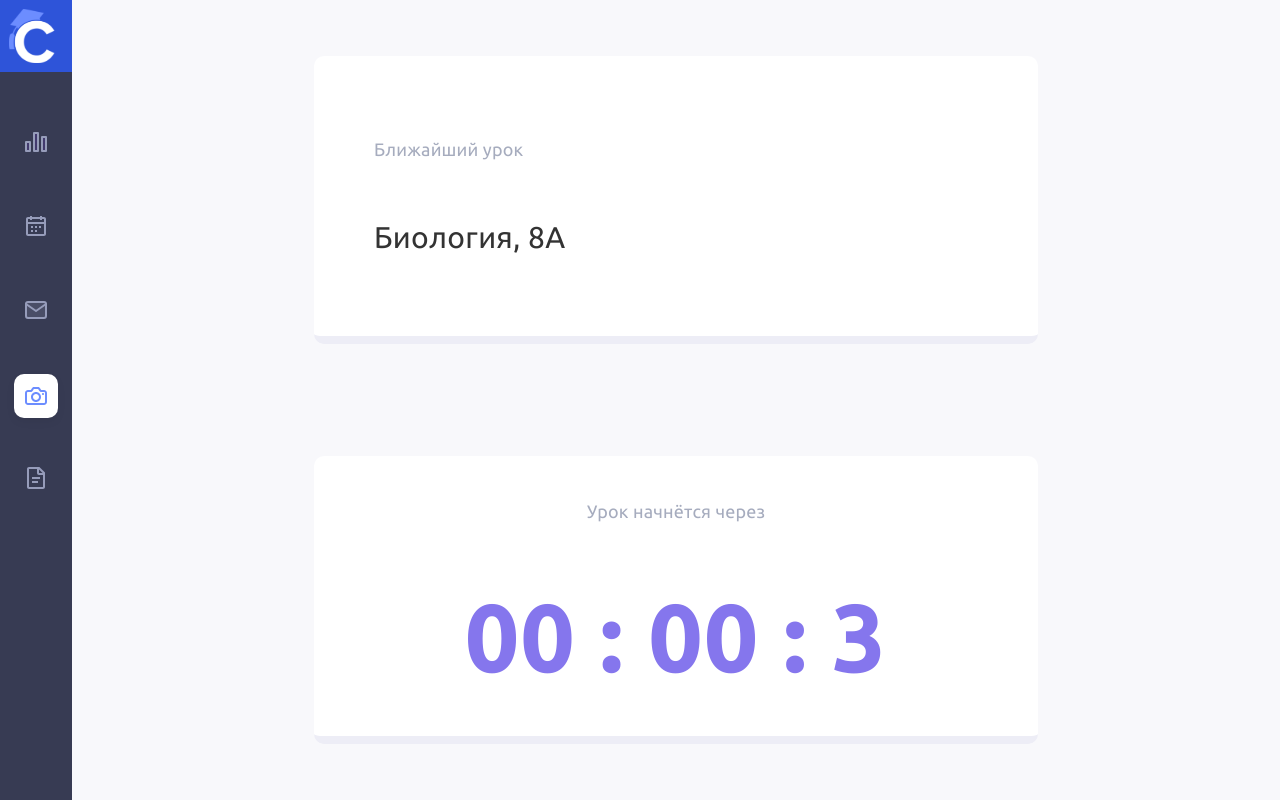
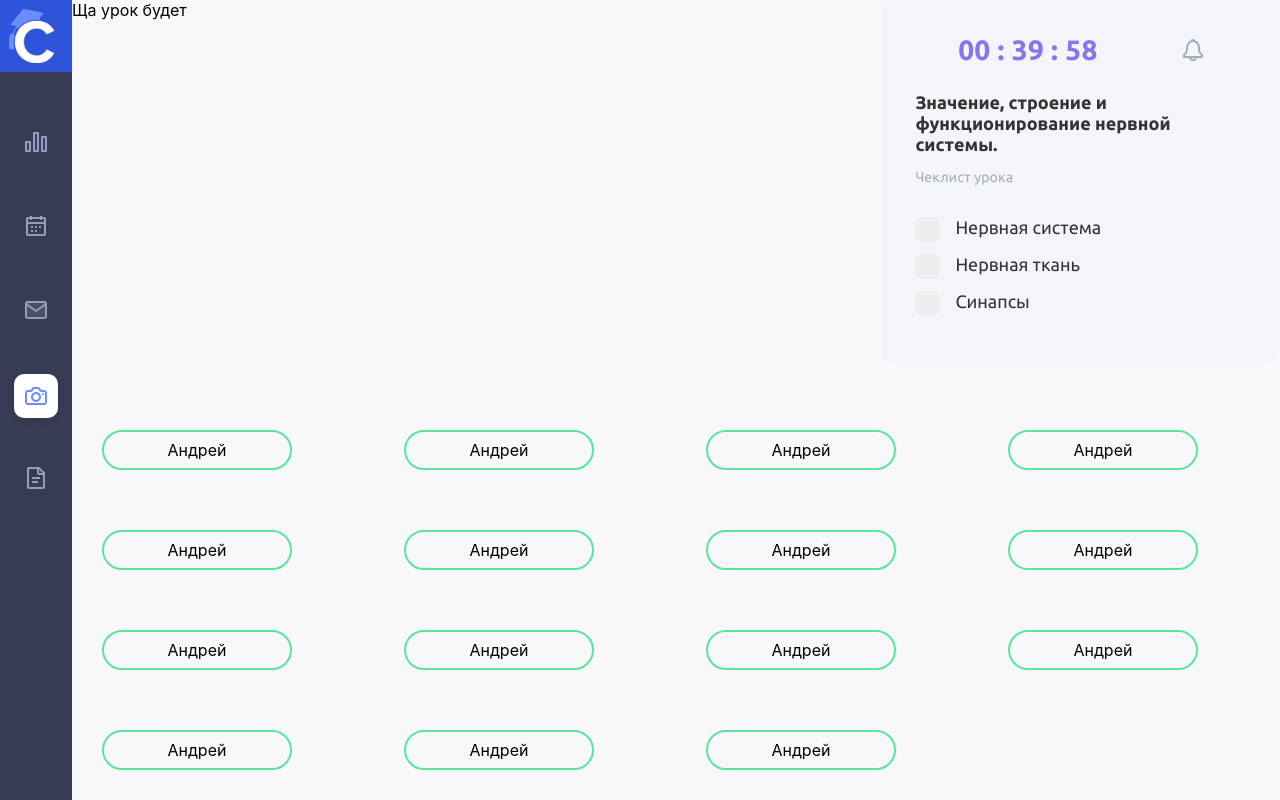
Before and after one commit to dashawebb/vHack, a React (Create React App) app: page / in a window 1280 px wide. Both pictures are taken after a click on the element 36 px from the left and 396 px from the top of the page. Built offline with nearby package versions, Linux system fonts and the light colour scheme; no server answers.

Commit message:
lesson content block added

```diff
--- a/src/components/Lesson/Lesson.js
+++ b/src/components/Lesson/Lesson.js
@@ -1,32 +1,11 @@
 import React, { useState, useEffect } from 'react'
-import LessonContent from "./LessonContent";
-import Students from "./Students";
+import LessonContent from './LessonContent'
+import Students from './Students'
 import Timer from './Timer'
 import styles from './Lesson.module.less'
 
 const CounterScreen = ({ timeOff }) => {
-    // Таймер задается тут
-    // const [counter, setCounter] = useState(5)
-    //
     const [timeToStart, setTimeToStart] = useState(false)
-    //
-    // useEffect(() => {
-    //     const timer = counter > 0 && setInterval(() => setCounter(counter - 1), 1000)
-    //     return () => clearInterval(timer)
-    // }, [counter])
-    //
-    // const [time, setTime] = useState({ hours: 0, minutes: 0, seconds: 0 })
-    // useEffect(() => {
-    //     setTime({
-    //         ...time,
-    //         hours: Math.floor(counter / 3600),
-    //         minutes: Math.floor(counter / 60),
-    //         seconds: counter,
-    //     })
-    //     if (counter === 0) {
-    //         setTimeToStart(true)
-    //     }
-    // }, [counter])
 
     return (
         <div className={styles.content}>
@@ -40,7 +19,12 @@ const CounterScreen = ({ timeOff }) => {
                         <div className={styles.title}>
                             {!timeToStart ? 'Урок начнётся через' : 'Урок начался!'}
                         </div>
-                        <Timer seconds={5} timeToStart={timeToStart} setTimeToStart={setTimeToStart}/>
+                        <div className={`${styles.timer} ${timeToStart ? styles.timerOff : ''}`}>
+                            <Timer
+                                seconds={5}
+                                setTimeToStart={setTimeToStart}
+                            />
+                        </div>
                     </div>
                 </div>
                 {timeToStart && (
@@ -58,7 +42,7 @@ const Translation = () => {
         <div className={styles.container}>
             <div className={styles.topPanel}>
                 <div className={styles.translation}>Ща урок будет</div>
-                <LessonContent/>
+                <LessonContent />
             </div>
             <Students />
         </div>
@@ -66,7 +50,7 @@ const Translation = () => {
 }
 
 const Lesson = () => {
-    const [showTimer, setShowTimer] = useState(true)
+    const [showTimer, setShowTimer] = useState(false)
     return <>{showTimer ? <CounterScreen timeOff={setShowTimer} /> : <Translation />}</>
 }
 
--- a/src/components/Lesson/LessonContent.js
+++ b/src/components/Lesson/LessonContent.js
@@ -1,13 +1,36 @@
-import styles from "./LessonContent.module.less";
-import React from "react";
+import React, { useState } from 'react'
+import Timer from './Timer'
+import { ReactComponent as RingIcon } from '../../assets/img/ring.svg'
+import styles from './LessonContent.module.less'
 
 const LessonContent = () => {
+    const [timeOff, setTimeOff] = useState(false)
+
     return (
-        <div className={styles.lessonContent}>
-            <div>Таймер</div>
-            <div>Значение, строение и функционирование нервной системы.</div>
-            <div>Чеклист урока</div>
-            <div>Нервная система</div>
+        <div className={styles.wrapper}>
+            <div className={styles.lessonContent}>
+                <div className={`${styles.timer} ${timeOff ? styles.timerOff : ''}`}>
+                    <Timer seconds={2400} /><RingIcon/>
+                </div>
+                <div className={styles.topic}>
+                    Значение, строение и функционирование нервной системы.
+                </div>
+                <div className={styles.checklist}>Чеклист урока</div>
+                <div className={styles.steps}>
+                    <label className={styles.container}>Нервная система
+                        <input type="checkbox"/>
+                            <span className={styles.checkmark}></span>
+                    </label>
+                    <label className={styles.container}>Нервная ткань
+                        <input type="checkbox"/>
+                            <span className={styles.checkmark}></span>
+                    </label>
+                    <label className={styles.container}>Синапсы
+                        <input type="checkbox"/>
+                            <span className={styles.checkmark}></span>
+                    </label>
+                </div>
+            </div>
         </div>
     )
 }
--- a/src/components/Lesson/LessonContent.module.less
+++ b/src/components/Lesson/LessonContent.module.less
@@ -1,3 +1,121 @@
-.lessonContent {
+.wrapper {
     width: 33%;
+
+    .lessonContent {
+        background: #F4F5FA;
+        border-radius: 10px;
+        padding: 34px;
+
+
+        .topic {
+            color: #333333;
+            font-family: "Ubuntu", sans-serif;
+            font-style: normal;
+            font-weight: bold;
+            font-size: 18px;
+            line-height: 21px;
+            margin-bottom: 14px;
+        }
+
+        .checklist {
+            color: #A6ACBE;
+            font-family: "Ubuntu", sans-serif;
+            font-style: normal;
+            font-size: 14px;
+            line-height: 16px;
+            letter-spacing: 0.01em;
+            margin-bottom: 32px;
+        }
+
+
+        .timer {
+            align-items: center;
+            color: #8576ed;
+            display: flex;
+            justify-content: space-around;
+            font-family: "Ubuntu", sans-serif;
+            font-style: normal;
+            font-weight: bold;
+            font-size: 28px;
+            line-height: 32px;
+            letter-spacing: 0.01em;
+            margin-bottom: 26px;
+        }
+        .timerOff {
+            color: #fe6e9a;
+        }
+    }
 }
+
+.container {
+    display: flex;
+    flex-direction: column;
+    color: #333333;
+    cursor: pointer;
+    font-size: 22px;
+    font-family: "Ubuntu", sans-serif;
+    font-style: normal;
+    font-size: 18px;
+    justify-content: center;
+    -webkit-user-select: none;
+    -moz-user-select: none;
+    -ms-user-select: none;
+    user-select: none;
+    margin-bottom: 16px;
+    transition: all 0.3s ease;
+    transition-delay: 0.1s;
+    position: relative;
+    padding-left: 40px;
+    line-height: 21px;
+
+}
+
+.container input {
+    position: absolute;
+    opacity: 0;
+    cursor: pointer;
+    height: 0;
+    width: 0;
+}
+
+.checkmark {
+    position: absolute;
+    top: 0;
+    left: 0;
+    height: 25px;
+    width: 25px;
+    background-color: #eee;
+    border-radius: 8px;
+}
+
+.container:hover input ~ .checkmark {
+    background-color: #ccc;
+}
+
+.container input:checked ~ .checkmark {
+    background-color: #8576ed;
+    transition: all 0.3s ease;
+    transition-delay: 0.1s;
+}
+
+.checkmark:after {
+    content: "";
+    position: absolute;
+    display: none;
+}
+
+.container input:checked ~ .checkmark:after {
+    display: block;
+}
+
+.container .checkmark:after {
+    left: 9px;
+    top: 5px;
+    width: 5px;
+    height: 10px;
+    border: solid white;
+    border-width: 0 3px 3px 0;
+    -webkit-transform: rotate(45deg);
+    -ms-transform: rotate(45deg);
+    transform: rotate(45deg);
+}
--- a/src/components/Lesson/Timer.js
+++ b/src/components/Lesson/Timer.js
@@ -1,9 +1,8 @@
 import React from 'react'
 import { useEffect, useState } from 'react'
-import styles from './Lesson.module.less'
 
-const Timer = ({ seconds, timeToStart = false, setTimeToStart = () => {} }) => {
-    // Таймер задается тут
+const Timer = ({ seconds, setTimeToStart = () => {} }) => {
+    // Таймер задается в родительском компоненте пропсом seconds
     const [counter, setCounter] = useState(seconds)
 
     useEffect(() => {
@@ -24,11 +23,13 @@ const Timer = ({ seconds, timeToStart = false, setTimeToStart = () => {} }) => {
         }
     }, [counter])
 
+    const format = (time) => (time < 10 ? `0${time}` : time)
+
     return (
-        <div className={`${styles.timer} ${timeToStart ? styles.timerOff : ''}`}>
-            0{time.hours} : 0{time.minutes} :{' '}
-            {time.seconds > 60 ? time.seconds % (60 * time.minutes) : time.seconds}
-        </div>
+        <>
+            {format(time.hours)} : {format(time.minutes)} :{' '}
+            {time.seconds > 60 ? time.seconds % (60 * time.minutes) : format(time.seconds)}
+        </>
     )
 }
 
--- a/src/components/Lesson/Timer.module.less
+++ /dev/null
@@ -1,12 +0,0 @@
-.timer {
-    font-family: "Ubuntu", sans-serif;
-    font-style: normal;
-    font-weight: bold;
-    font-size: 96px;
-    line-height: 110px;
-    letter-spacing: 0.01em;
-    color: #8576ed;
-}
-.timerOff {
-    color: #59e69a;
-}
```
Also changed, not shown: src/assets/img/ring.svg (added).
